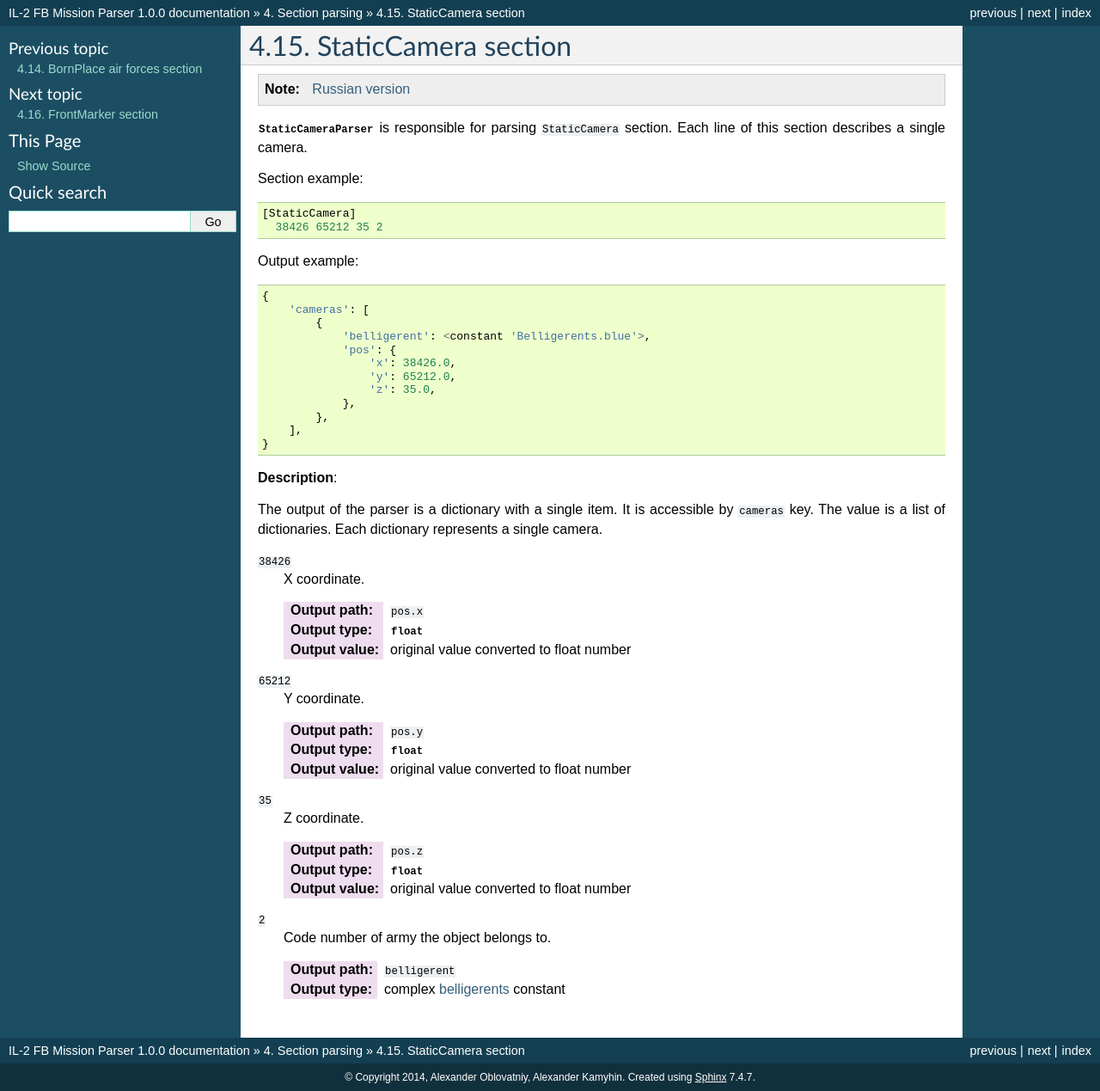
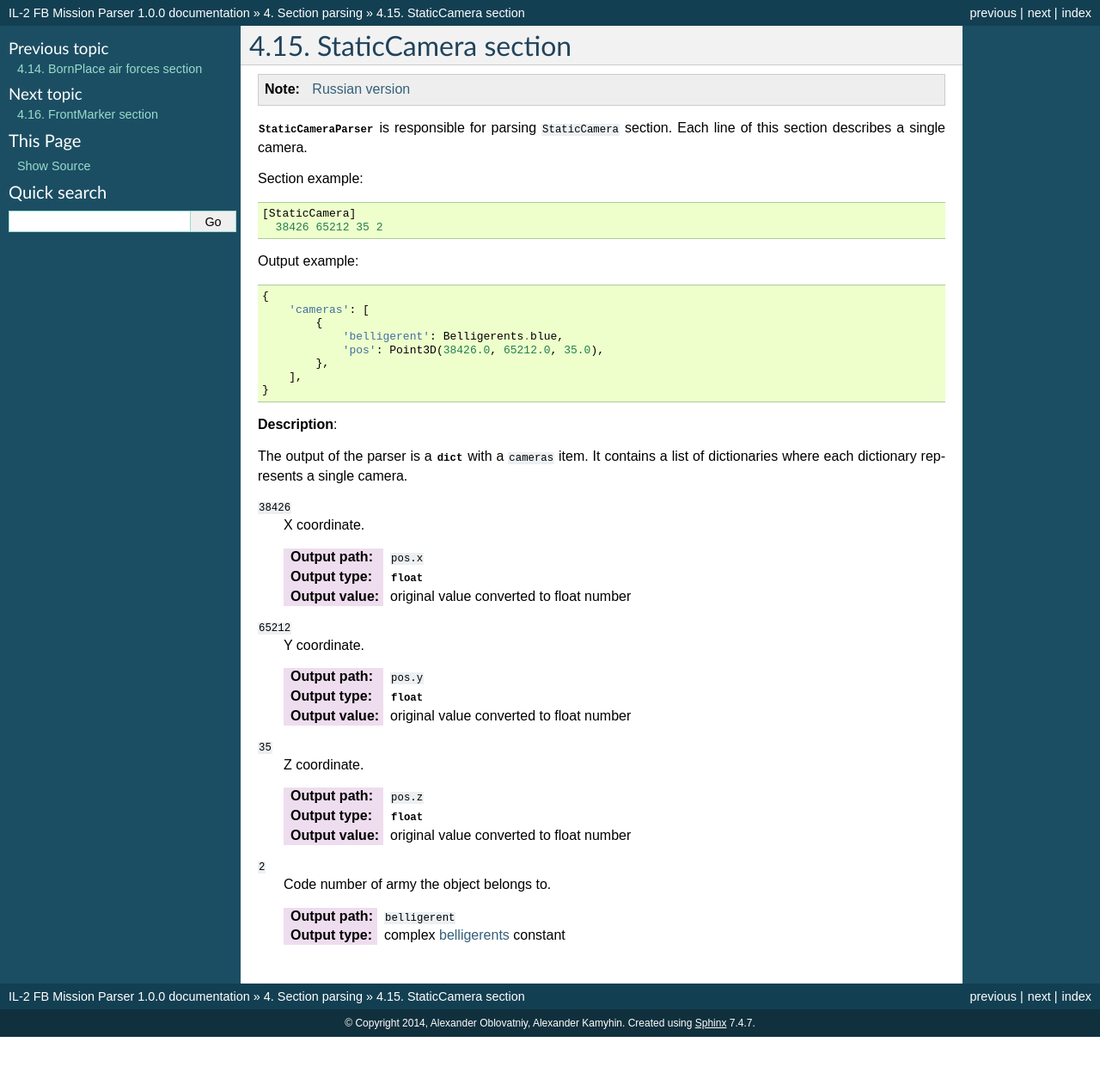
Before and after one commit to IL2HorusTeam/il2fb-mission-parser, a Sphinx documentation site: the page built from docs/parsers/static-camera.rst, in a window 1280 px wide. Shown: the whole page at 86% size. Built offline with Sphinx 7.4.7, drawn with Linux system fonts in a browser that asks for light colours; after the commit the page ends 1206 px from its top, so only the background shows below that.

Commit message:
update docs for "StaticCamera" section parser

```diff
--- a/docs/parsers/static-camera.rst
+++ b/docs/parsers/static-camera.rst
@@ -23,21 +23,18 @@ Output example:
   {
       'cameras': [
           {
-              'belligerent': <constant 'Belligerents.blue'>,
-              'pos': {
-                  'x': 38426.0,
-                  'y': 65212.0,
-                  'z': 35.0,
-              },
+              'belligerent': Belligerents.blue,
+              'pos': Point3D(38426.0, 65212.0, 35.0),
           },
       ],
   }
 
+
 **Description**:
 
-The output of the parser is a dictionary with a single item. It is accessible
-by ``cameras`` key. The value is a list of dictionaries. Each dictionary
-represents a single camera.
+The output of the parser is a :class:`dict` with a ``cameras`` item. It
+contains a list of dictionaries where each dictionary represents a single
+camera.
 
 ``38426``
   X coordinate.
@@ -67,4 +64,4 @@ represents a single camera.
   :Output type: complex `belligerents`_ constant
 
 
-.. _belligerents: https://github.com/IL2HorusTeam/il2fb-commons/blob/master/il2fb/commons/organization.py#L17
+.. _belligerents: https://github.com/IL2HorusTeam/il2fb-commons/blob/master/il2fb/commons/organization.py#L20
```
